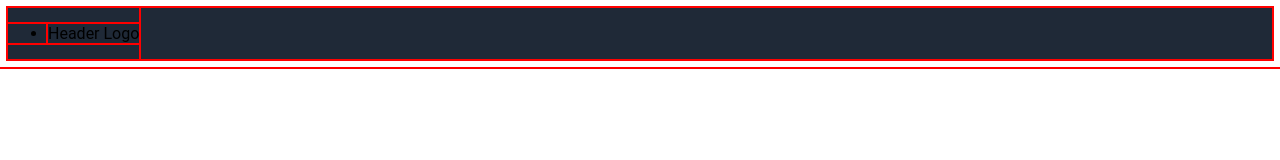
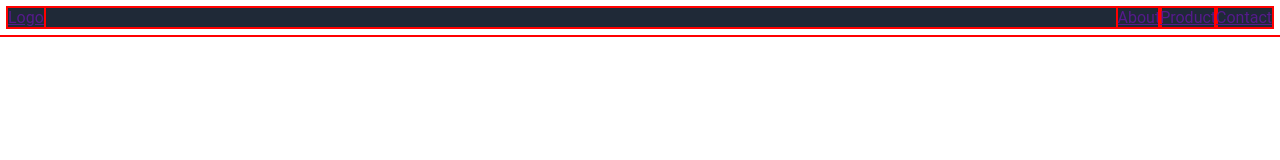
Before and after one commit to shcbrian/landing-page, a plain HTML site: page index.html in a window 1280 px wide. Drawn offline with Linux system fonts and the light colour scheme.

Commit message:
Add header logo and link placeholder to index.html

```diff
--- a/index.html
+++ b/index.html
@@ -8,10 +8,13 @@
 </head>
 <body>
     <div class="hero">
-        <div class="header">
-            <ul>
-                <li>Header Logo</li>
-            </ul>
+        <div class="header-logo">
+            <a href="">Logo</a>
+        </div>
+        <div class="header-link">
+            <a href="">About</a>
+            <a href="">Product</a>
+            <a href="">Contact</a>
         </div>
     </div>
 </body>
--- a/style.css
+++ b/style.css
@@ -11,6 +11,12 @@ body {
     display: flex;
 }
 
-.header {
-    display:flex;
+.header-logo {
+    display: flex;
+    margin-right: auto;
 }
+
+.header-link {
+    display: flex;
+    margin-left: auto;
+}
```
